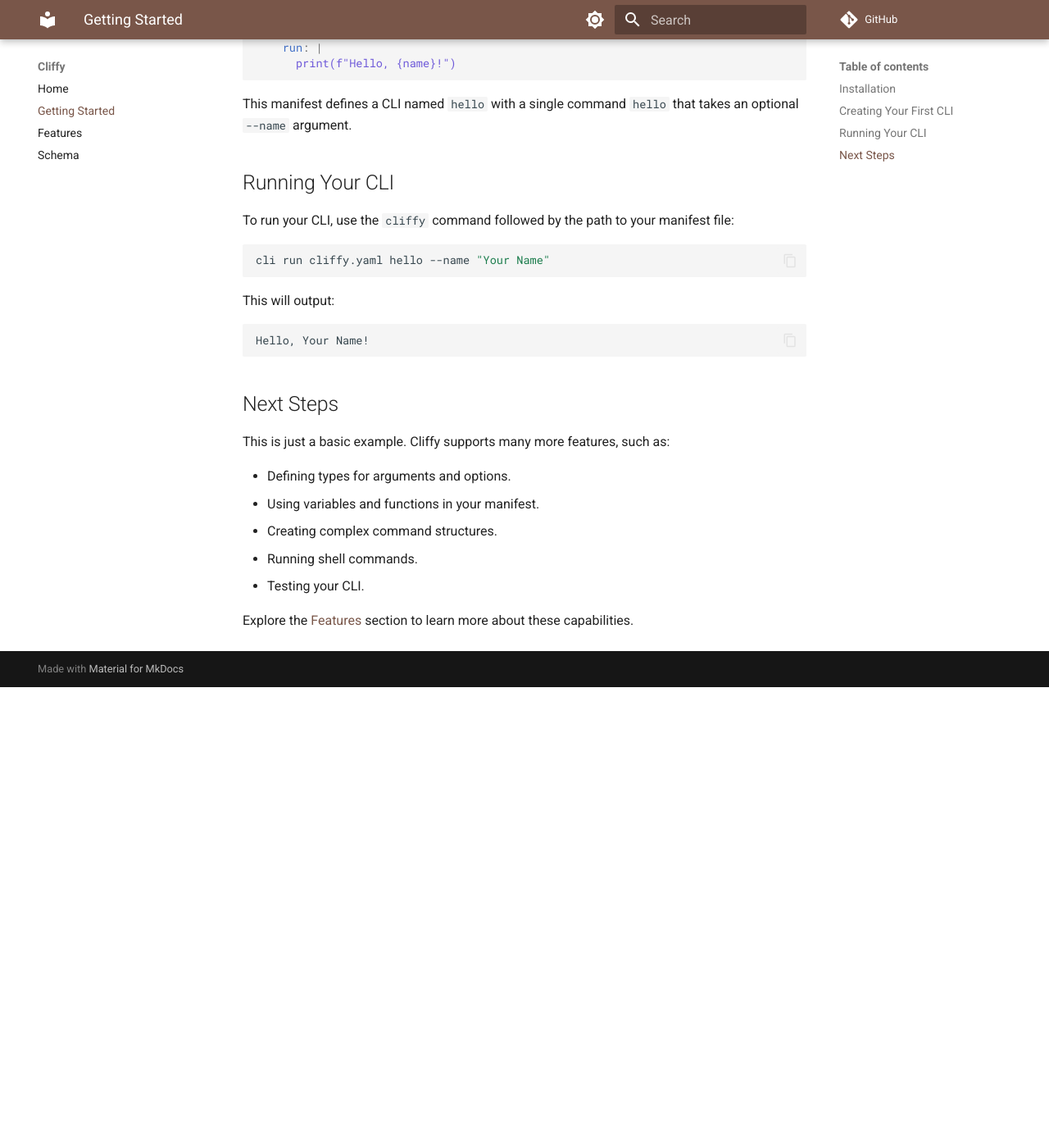
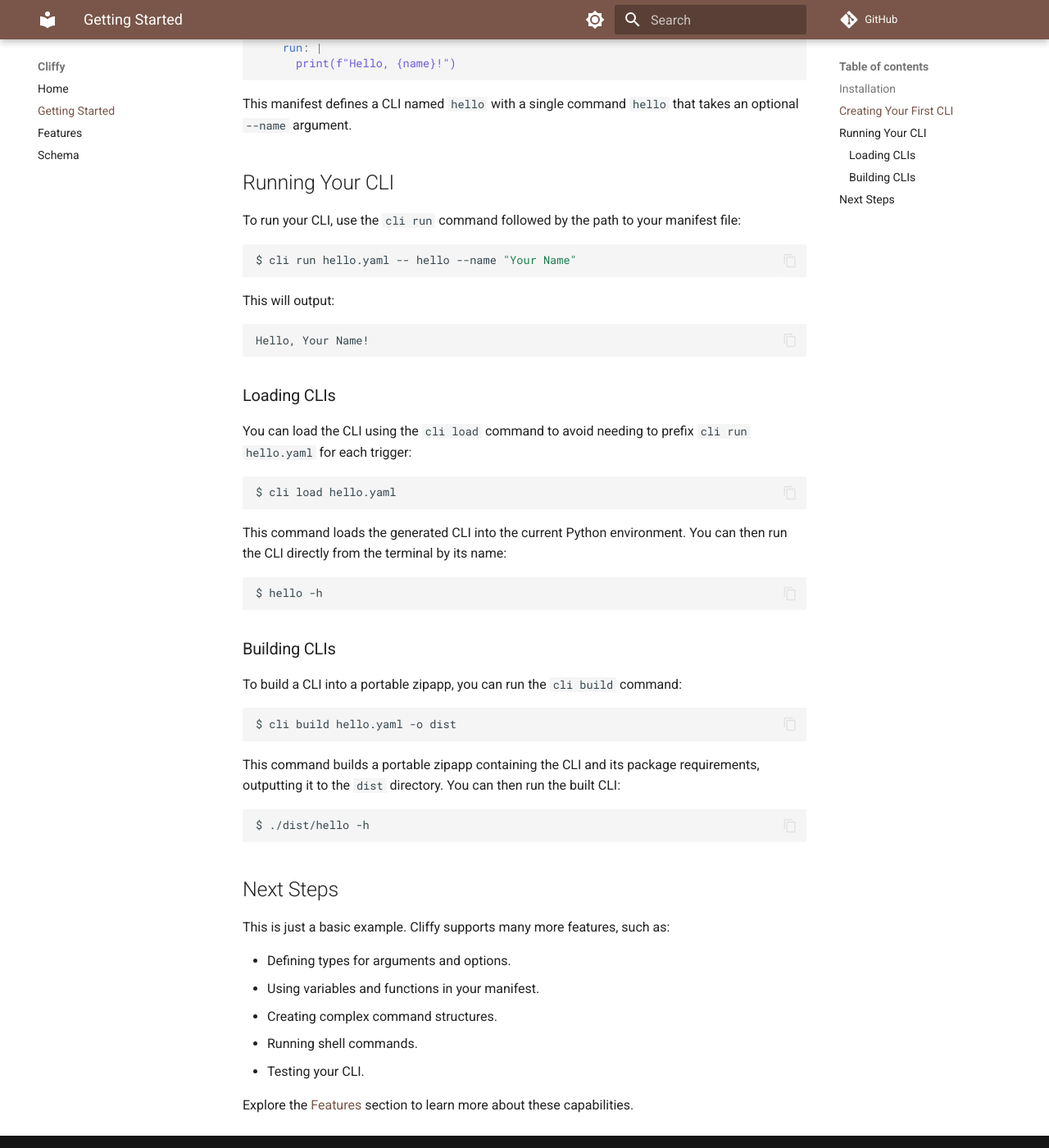
Before and after one commit to jaykv/cliffy, an MkDocs documentation site: the page built from docs/getting-started.md, in a window 1280 px wide and 1400 px high, scrolled down 785 px. Shown: the whole window at 82% size. Built offline with MkDocs 1.6.1 and Material for MkDocs 9.7.7, drawn with Linux system fonts in a browser that asks for light colours; comment, search, counter and statistics services are not loaded; before the commit the page ends 1623 px from its top, so only the background shows below that.

Commit message:
add load/build into docs

````diff
--- a/docs/getting-started.md
+++ b/docs/getting-started.md
@@ -38,16 +38,44 @@
 
 ## Running Your CLI
 
-To run your CLI, use the `cliffy` command followed by the path to your manifest file:
+To run your CLI, use the `cli run` command followed by the path to your manifest file:
 
 ```bash
-cli run cliffy.yaml hello --name "Your Name"
+$ cli run hello.yaml -- hello --name "Your Name"
 ```
 
 This will output:
 
 ```
 Hello, Your Name!
+```
+
+### Loading CLIs
+
+You can load the CLI using the `cli load` command to avoid needing to prefix `cli run hello.yaml` for each trigger:
+
+```bash
+$ cli load hello.yaml
+```
+
+This command loads the generated CLI into the current Python environment. You can then run the CLI directly from the terminal by its name:
+
+```bash
+$ hello -h
+```
+
+### Building CLIs
+
+To build a CLI into a portable zipapp, you can run the `cli build` command:
+
+```bash
+$ cli build hello.yaml -o dist
+```
+
+This command builds a portable zipapp containing the CLI and its package requirements, outputting it to the `dist` directory. You can then run the built CLI:
+
+```bash
+$ ./dist/hello -h
 ```
 
 ## Next Steps
````
Also changed, not shown: docs/features.md (+1 -1 lines).
